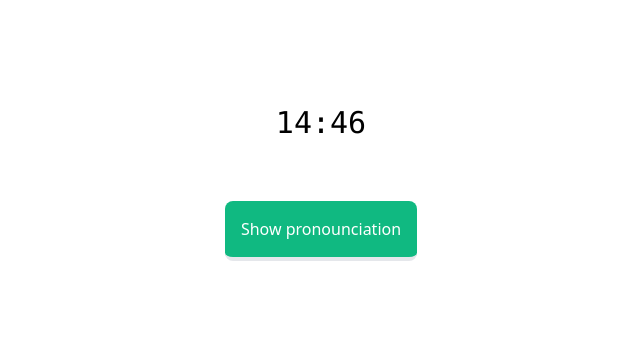
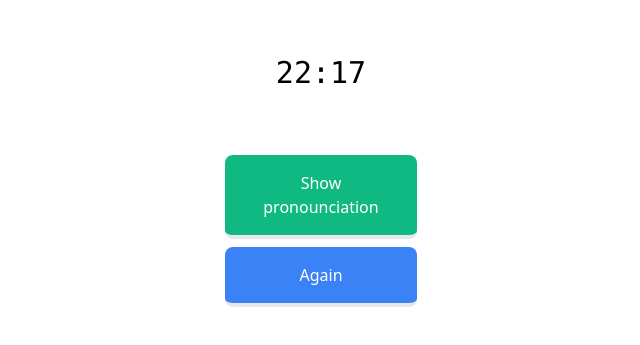
Before and after one commit to Hano2001/10000jikan, a plain HTML site: page index.html in a window 1280 px wide. Shown: the part 217-562 px from the top of the page, without its empty margins (319-959 px from the left). Drawn offline with nearby package versions, Linux system fonts and the light colour scheme.

Commit message:
feat: add again functionality

```diff
--- a/index.html
+++ b/index.html
@@ -10,7 +10,8 @@
     <main class="h-full flex flex-col justify-center items-center content-center">
         <div id="time" class="h-12 text-3xl font-mono"></div>
         <div id="pronounciation" class="h-12 text-lg"></div>
-        <button id="button" class="text-white bg-green-500 hover:bg-green-400 p-4 rounded-lg border-b-4">Show pronounciation</button>
+        <button id="show" class="w-48 my-1 text-white bg-green-500 hover:bg-green-400 p-4 rounded-lg border-b-4">Show pronounciation</button>
+        <button id="again" class=" w-48 text-white my-1 bg-blue-500 hover:bg-blue-400 p-4 rounded-lg border-b-4">Again</button>
     </main>
     <script type="module" src="main.js"></script>
 </body>
--- a/main.js
+++ b/main.js
@@ -3,8 +3,10 @@ import { getRandom } from './utils.js';
 
 const time = document.getElementById('time');
 const pronounciationText = document.getElementById('pronounciation');
-const button = document.getElementById('button');
+const showButton = document.getElementById('show');
+const againButton = document.getElementById('again');
 
+const getNewTime = () => {
     const hour = getRandom(0, 23);
     const min = getRandom(0, 59);
     const hourText = `${hour}`.padStart(2, '0');
@@ -12,6 +14,14 @@ const minText = `${min}`.padStart(2, '0');
     const timeText = `${hourText}:${minText}`;
     time.textContent = timeText;
 
-button.addEventListener('click', () => {
+    showButton.addEventListener('click', () => {
         pronounciationText.textContent = getTimeInJapanese(hour, min);
     });
+};
+
+againButton.addEventListener('click', () => {
+    pronounciationText.textContent = '';
+    getNewTime();
+});
+
+getNewTime();
--- a/vocab.js
+++ b/vocab.js
@@ -24,6 +24,7 @@ const minutes = [
     'ごふん',
     'ろっぷん',
     'ななふん',
+    // TODO: figure out how to handle this case
     'はっぷん/はちふん',
     'きゅうふん',
     'じゅっぷん'
```
Lines whose indentation alone changed are shown as unchanged.
